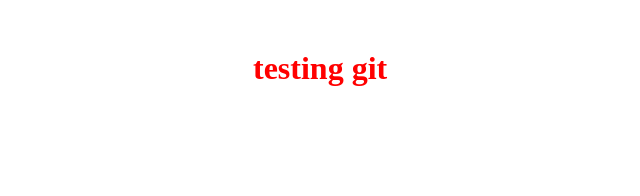
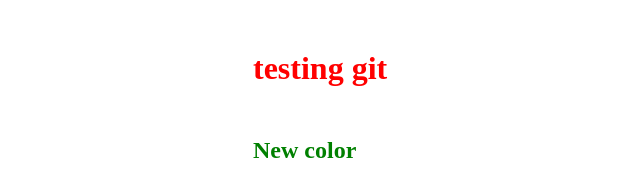
Before and after one commit to StormNotes/htmltesting, a plain HTML site: page index.html in a window 1280 px wide. Shown: the whole page, without its empty margins (71-711 px from the left). Drawn offline with Linux system fonts and the light colour scheme.

Commit message:
new feature added , gotta merge with master

```diff
--- a/index.html
+++ b/index.html
@@ -11,10 +11,15 @@
         h1{color:red;
             width: 50%;
             margin: 50px auto;}
+        h2{
+            color:green;
+            width: 50%;
+            margin: 50px auto;
+        }
     </style>
 
     <h1>testing git</h1>
-
+    <h2>New color</h2>
 
 </body>
 </html>
```
